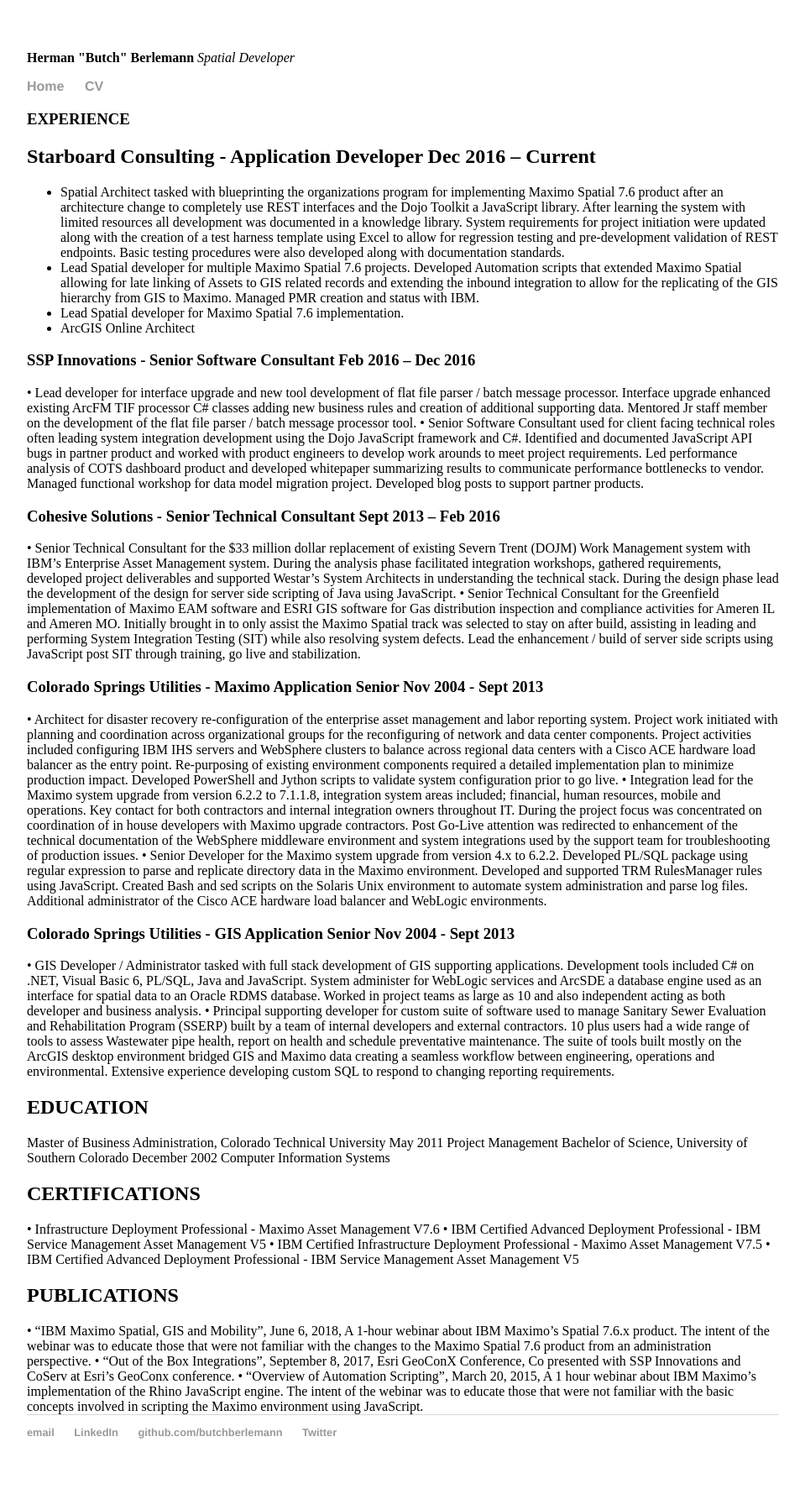
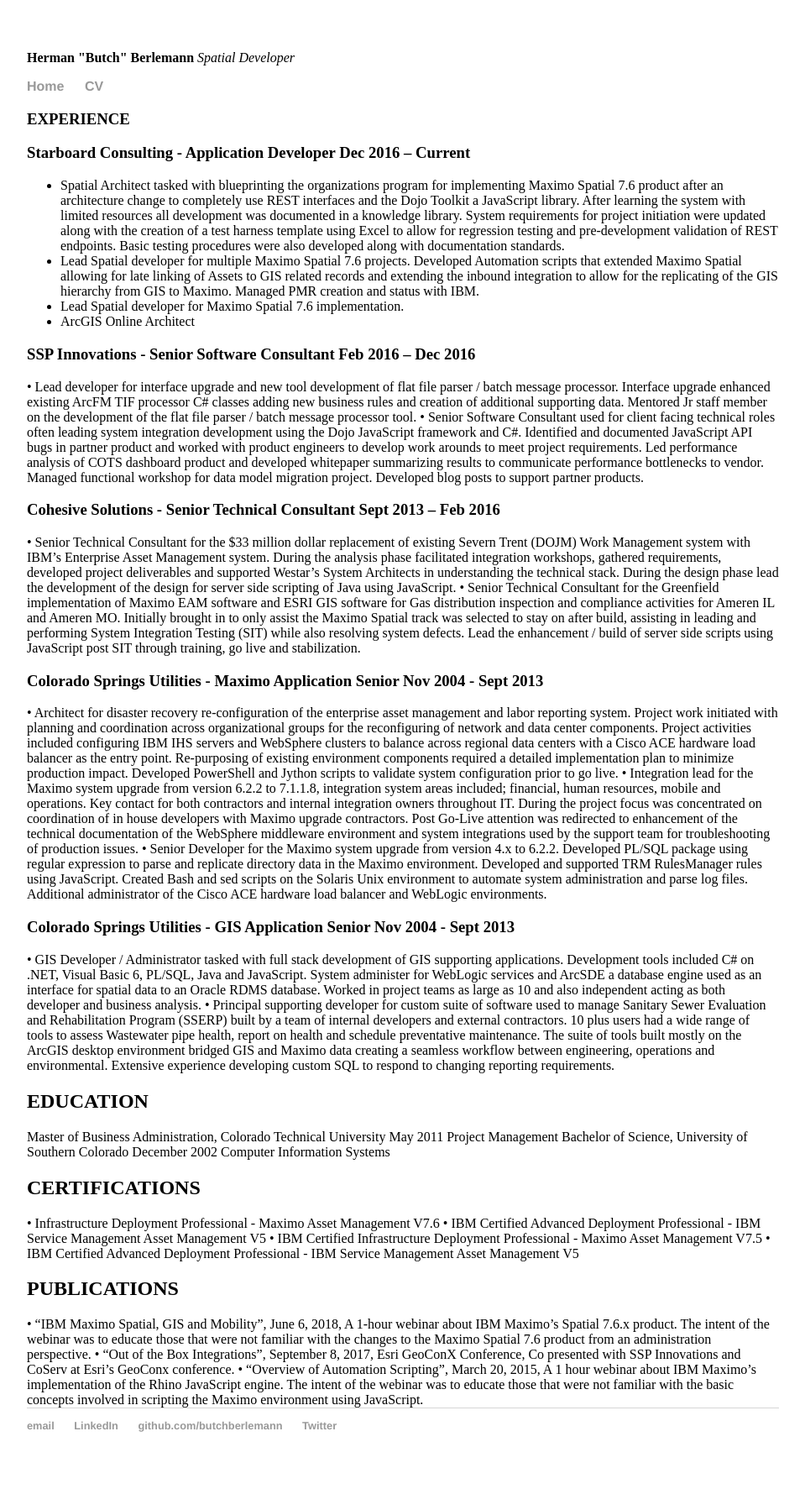
Before and after one commit to butchberlemann/butchberlemann.github.io, a Jekyll site: the page built from cv/cv.html, in a window 1280 px wide. Shown: the whole page at 84% size, without its empty margins (160-1119 px from the left). Built offline with Jekyll 4.4.1, drawn with Linux system fonts in a browser that asks for light colours.

```diff
--- a/cv/cv.html
+++ b/cv/cv.html
@@ -6,7 +6,7 @@ title: Butch Berlemann Spatial EAM Developer
 
 <h3>EXPERIENCE</h3>
 
-<h2>Starboard Consulting - Application Developer                                                                         Dec 2016 – Current </h2>
+<h3>Starboard Consulting - Application Developer                                                                         Dec 2016 – Current </h3>
 <ul>
  <li> Spatial Architect tasked with blueprinting the organizations program for implementing Maximo Spatial 7.6 product after an architecture change to completely use REST interfaces and the Dojo Toolkit a JavaScript library. After learning the system with limited resources all development was documented in a knowledge library. System requirements for project initiation were updated along with the creation of a test harness template using Excel to allow for regression testing and pre-development validation of REST endpoints. Basic testing procedures were also developed along with documentation standards.  </li>
  <li> Lead Spatial developer for multiple Maximo Spatial 7.6 projects. Developed Automation scripts that extended Maximo Spatial allowing for late linking of Assets to GIS related records and extending the inbound integration to allow for the replicating of the GIS hierarchy from GIS to Maximo. Managed PMR creation and status with IBM.  </li>
```
